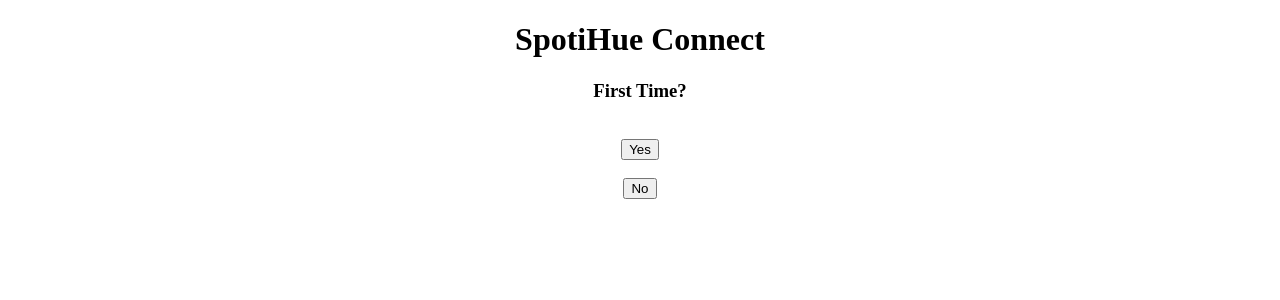
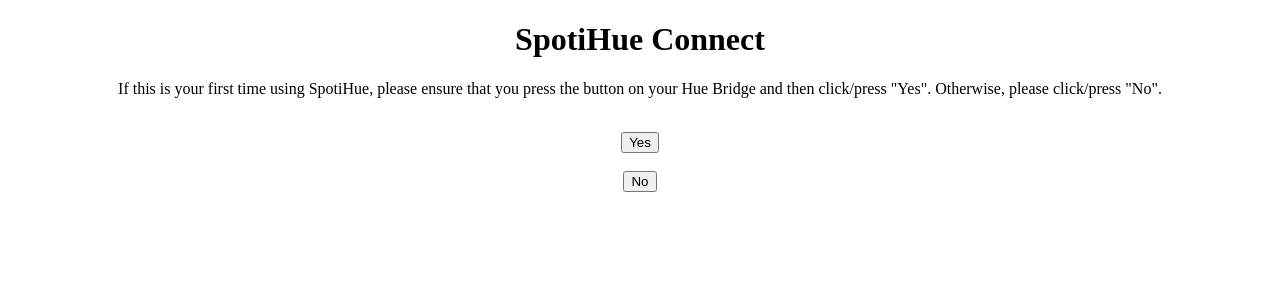
Before and after one commit to mgibbs1259/spotihue, a Flask app: page / in a window 1280 px wide. Shown: the top 300 px of the page. Run offline with Flask 2, Linux system fonts and the light colour scheme.

Commit message:
minor refactor

```diff
--- a/app.py
+++ b/app.py
@@ -1,48 +1,34 @@
 from flask import Flask, render_template, request
-from phue import Bridge
-import spotipy.util as util
-from spotipy import Spotify
 
-import credentials
 from spotihue import SpotiHue
 
 
 app = Flask(__name__)
 
-
 @app.route("/")
 def spotihue_welcome():
     return render_template("spotihue_welcome.html")
 
-
-@app.route("/connect/", methods=["GET", "POST"])
-def spotihue_connection():
+@app.route("/connect", methods=["GET", "POST"])
+def spotihue_connect():
     if request.form["submit_button"] == "Yes":
         try:
-            hue_bridge = Bridge(credentials.hue_bridge_ip_address)
-            hue_bridge.connect()
-            return render_template("spotihue_sync.html", hb_connection_message="Connection Successful")
+            spotihue = SpotiHue()
+            spotihue.connect_hue_bridge_first_time()
+            return render_template("spotihue_main.html")
         except:
-            return render_template("spotihue_welcome.html", hb_connection_message="Connection Unsuccessful. "
-                                                                                  "Please Press Hue Bridge Button "
-                                                                                  "and Try Again.")
+            return render_template("spotihue_welcome.html", message='Connection unsuccessful. Please press Hue Bridge '
+                                                                    'button and click/press "Yes".')
     else:
-        return render_template("spotihue_sync.html", hb_connection_message="Connection Successful")
+        return render_template("spotihue_main.html")
 
-
-@app.route("/sync/", methods=["GET", "POST"])
+@app.route("/play", methods=["GET", "POST"])
 def spotihue_sync():
-    if request.form["submit_button"] == "Sync":
-        hue_bridge = Bridge(credentials.hue_bridge_ip_address)
-        spotify_token = util.prompt_for_user_token(credentials.spotify_username, credentials.spotify_scope,
-                                                   credentials.spotify_client_id, credentials.spotify_client_secret,
-                                                   credentials.spotify_redirect_uri)
-        spotify = Spotify(auth=spotify_token)
-        spotihue = SpotiHue(hue_bridge, spotify)
+    if request.form["submit_button"] == "SpotiHue":
+        spotihue = SpotiHue()
         spotihue.sync_current_track_album_artwork_lights()
-        return render_template("spotihue_sync.html", hb_connection_message="Syncing Stopped. "
-                                                                           "Turn Spotify On and Press Sync.")
-
+        return render_template("spotihue_main.html", message='SpotiHue was stopped. Turn on Spotify and '
+                                                             'click/press "SpotiHue"')
 
 if __name__ == "__main__":
     app.run()
--- a/templates/spotihue_welcome.html
+++ b/templates/spotihue_welcome.html
@@ -7,23 +7,25 @@
 <head>
     <style>
     h1 {text-align: center;}
-    h3 {text-align: center;}
+    p {text-align: center;}
     div {text-align: center;}
     form {text-align: center;}
     </style>
 </head>
 <body>
     <h1>SpotiHue Connect</h1>
-    <h3>First Time?</h3>
+    <p>
+        If this is your first time using SpotiHue, please ensure that you press the button
+        on your Hue Bridge and then click/press "Yes". Otherwise, please click/press "No".
+    </p>&nbsp;
     <div>
-        {{ hb_connection_message }}
+        {{ message }}
     </div>
-    &nbsp;
-    <form action="/connect/" method="post">
+    <form action="/connect" method="post">
         <input type="submit" name="submit_button" value="Yes">
     </form>
     &nbsp;
-    <form action="/connect/" method="post">
+    <form action="/connect" method="post">
         <input type="submit" name="submit_button" value="No">
     </form>
 </body>
```
Also changed, not shown: templates/spotihue_main.html (renamed from templates/spotihue_sync.html, +7 -6 lines).
